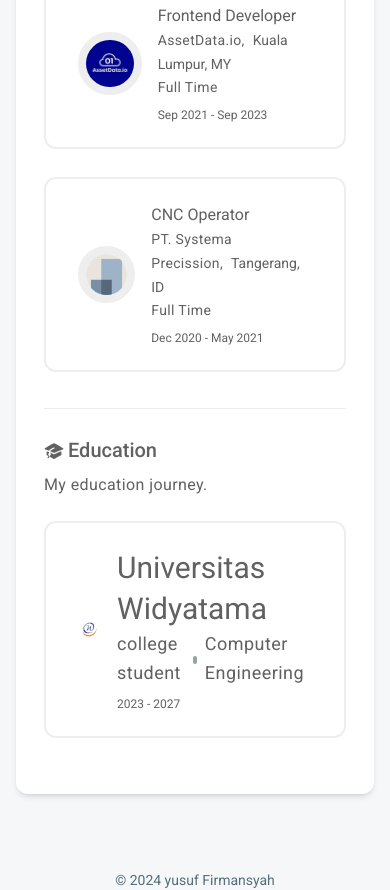
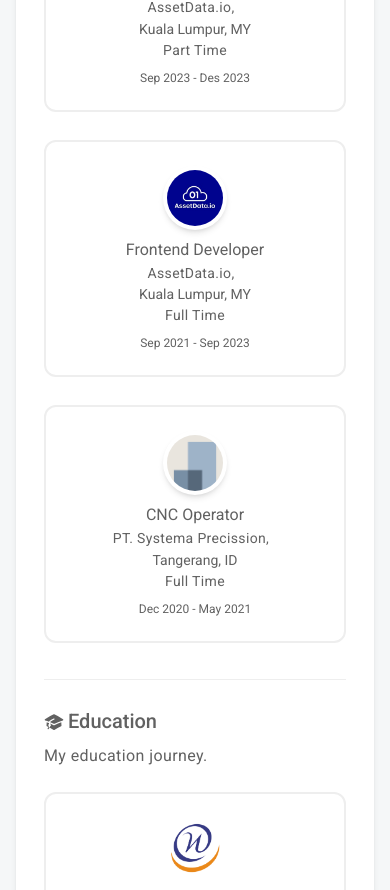
Before and after one commit to firmansyf/my-app, a React (Vite) app: page /dashboard/about in a window 390 px wide. Shown: the part 2233-3123 px from the top of the page. Built offline with nearby package versions, Linux system fonts and the light colour scheme.

Commit message:
fix: fix-responsive-about-page

```diff
--- a/src/dataDummy/skill-data.js
+++ b/src/dataDummy/skill-data.js
@@ -10,6 +10,7 @@ import redux from '@/assets/img/redux-toolkit.png'
 import styledComponent from '@/assets/img/styled-component-icon.png'
 import vite from '@/assets/img/vite_icon.png'
 import angular from '@/assets/img/angular.png'
+import nextjs from '@/assets/img/nextjs.png'
 
 export const skillData = [
   {
@@ -31,6 +32,11 @@ export const skillData = [
     value: 'typescript',
     label: 'Typescript',
     icon: typescript,
+  },
+  {
+    value: 'next-js',
+    label: 'Next JS',
+    icon: nextjs,
   },
   {
     value: 'angular',
--- a/src/pages/about/about.jsx
+++ b/src/pages/about/about.jsx
@@ -95,22 +95,22 @@ export function About() {
               {experienceData.map((item, i) => {
                 return (
                   <div
-                    className='flex my-2 p-3 border-2 rounded-xl bg-slate-50 lg:w-[48%] sm:w-full'
+                    className='flex my-2 p-3 border-2 rounded-xl bg-slate-50 lg:w-[48%] md:w-full sm:w-full'
                     key={i}
                   >
-                    <div className='flex p-3 items-center'>
-                      <div className='img-company mx-2 border-8 rounded-full'>
+                    <div className='flex sm:flex-col gap-2 md:flex-col lg:flex-row p-3 items-center justify-center w-full'>
+                      <div className='img-company md:flex-1  flex justify-center items-center mx-2'>
                         <img
                           src={item.icon}
                           alt='company-logo'
-                          className='w-16 rounded-full border-3'
+                          className='w-16 rounded-full border-3 shadow-md p-1'
                         />
                       </div>
-                      <div className='flex flex-col mx-2'>
+                      <div className='w-full flex md:flex-1 flex-col mx-2 justify-center items-center'>
                         <h2 className=''>{item.position}</h2>
-                        <div className='flex flex-col w-full'>
-                          <div>
-                            <span className='text-sm text-slate-500 mr-2 tracking-wide leading-relaxed'>
+                        <div className='flex flex-col w-full justify-center items-center'>
+                          <div className=' flex flex-col w-full items-center justify-center'>
+                            <span className='text-sm text-slate-500 text-center mr-2 tracking-wide leading-relaxed'>
                               {item.title},
                             </span>
                             <span className='text-sm text-slate-500'>{item.kota}</span>
@@ -138,7 +138,7 @@ export function About() {
 
             <section className='w-full mb-7'>
               <div className='flex my-2 p-3 border-2 rounded-xl bg-slate-50 w-full'>
-                <div className='flex p-3 items-center'>
+                <div className='flex lg:flex-row md:flex-col sm:flex-col sm:gap-2 p-3 items-center w-full sm:justify-center'>
                   <div className='img-company mx-2'>
                     <img
                       src={univImg}
@@ -146,17 +146,15 @@ export function About() {
                       className='w-20 rounded-full border-white border-3'
                     />
                   </div>
-                  <div className='flex flex-col mx-2'>
-                    <Typography variant='h3' className='font-normal'>
-                      Universitas Widyatama
-                    </Typography>
-                    <div className='flex flex-col w-full'>
-                      <section className='flex items-center text-lg gap-2 text-slate-500 mr-2 tracking-wide leading-relaxed'>
-                        college student{' '}
-                        <span className="mx-auto mt-1 block h-2 w-2 rounded-full bg-blue-gray-300 content-['']" />{' '}
-                        Computer Engineering
-                      </section>
-                    </div>
+                  <div className='flex flex-col mx-2 w-full justify-center sm:items-center lg:items-start'>
+                    <Typography className='text-xl font-bold'>Universitas Widyatama</Typography>
+
+                    <section className='flex sm:flex-col lg:flex-row items-center sm:justify-center text-lg lg:gap-2 text-slate-500 mr-2 tracking-wide leading-relaxed'>
+                      <span>college student </span>
+                      <span className="mx-auto lg:mt-1 sm:my-1 block h-2 w-2 rounded-full bg-blue-gray-300 content-['']" />{' '}
+                      <span> Computer Engineering</span>
+                    </section>
+
                     <span className='text-xs text-slate-500 mt-2'>2023 - 2027</span>
                   </div>
                 </div>
```
